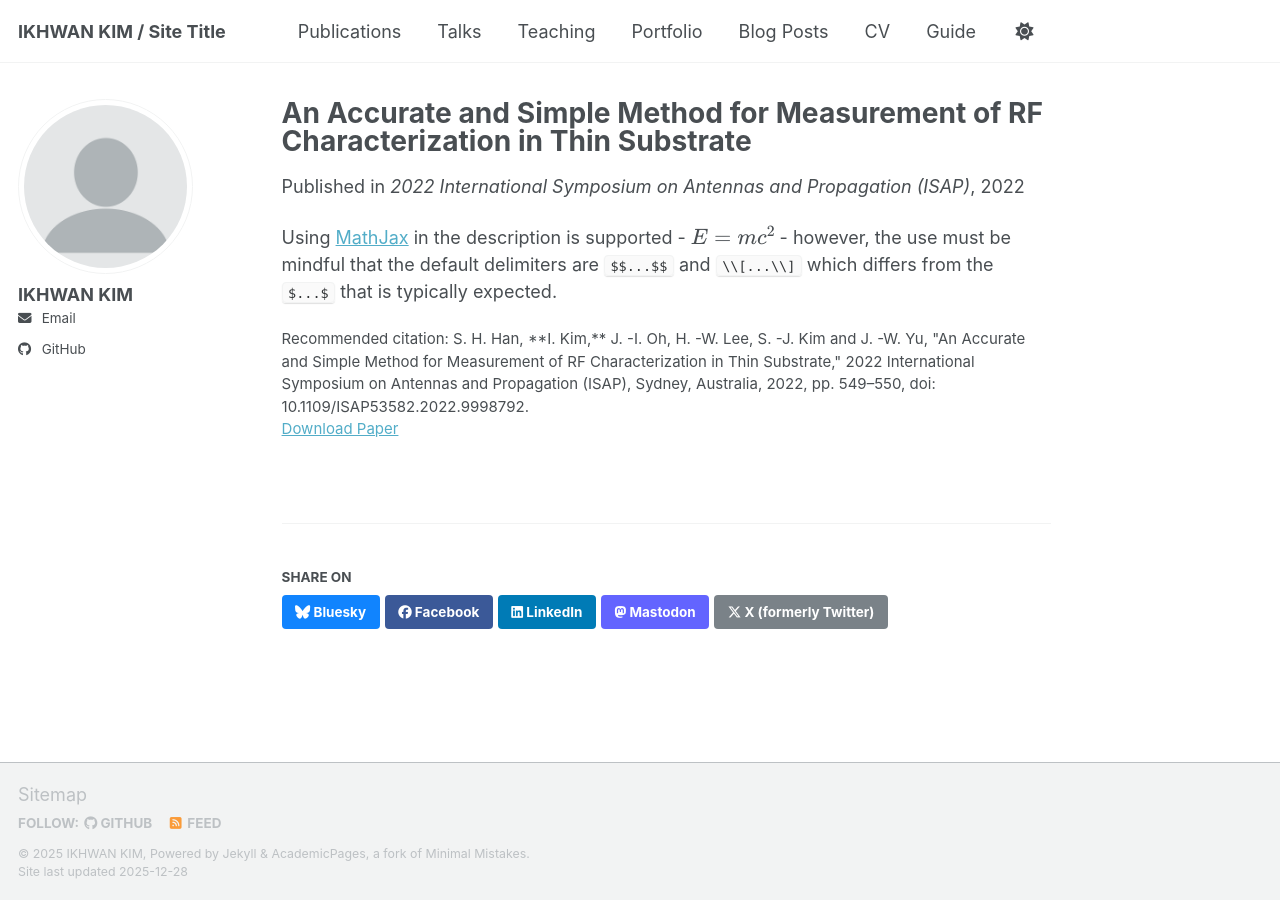
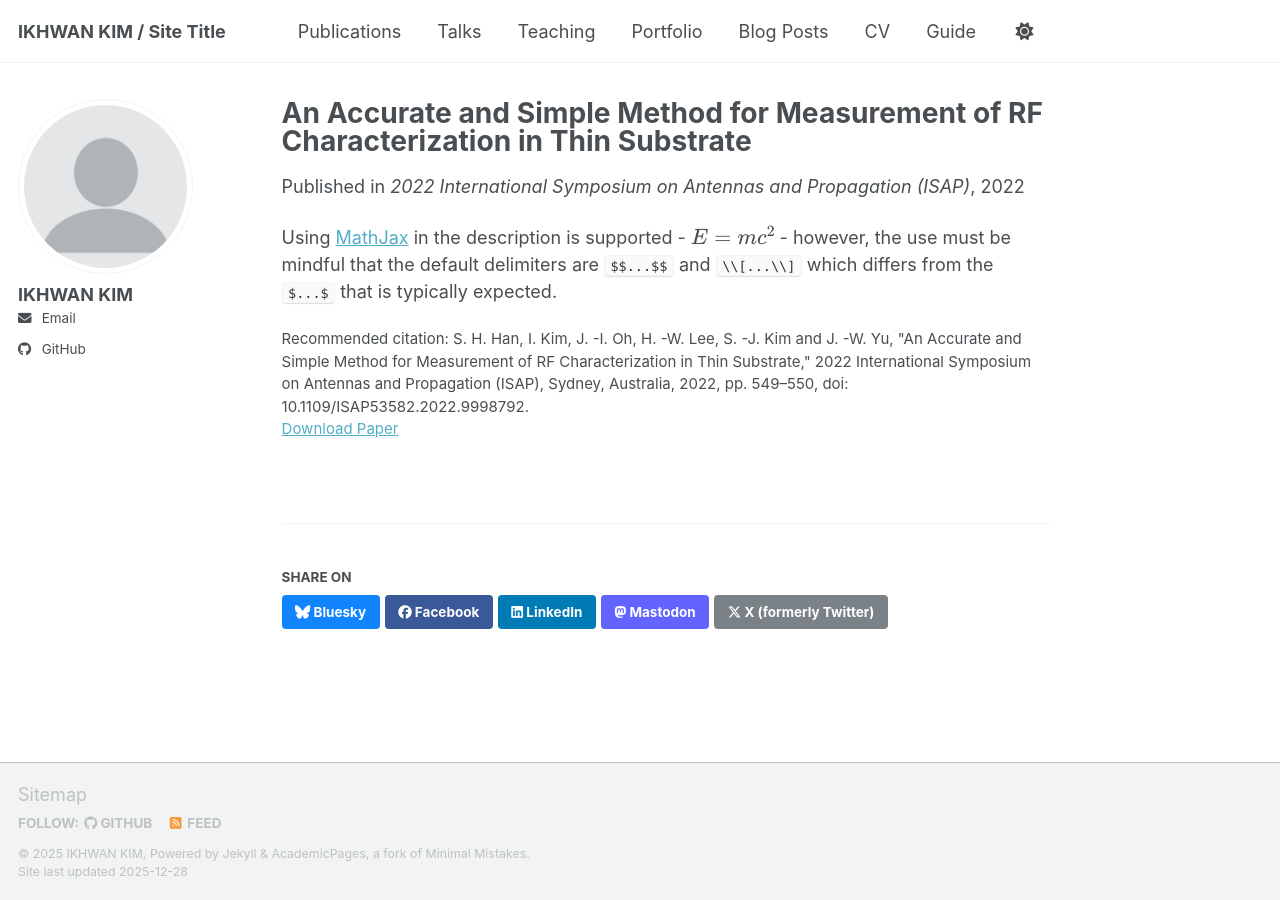
Before and after one commit to ikhwan-kim-rf/ikhwan-kim-rf, a Jekyll site: the page built from _publications/An Accurate and Simple Method for Measurement of RF Characterization in Thin Substrate.md, in a window 1280 px wide. Built offline with Jekyll 4.4.1, drawn with Linux system fonts in a browser that asks for light colours; a script bundle is joined from its source files by our own code; library files that are not in the unit come from our copies.

```diff
--- a/_publications/An Accurate and Simple Method for Measurement of RF Characterization in Thin Substrate.md
+++ b/_publications/An Accurate and Simple Method for Measurement of RF Characterization in Thin Substrate.md
@@ -7,7 +7,7 @@ excerpt: 'This paper presents that dielectric constant and loss tangent can be o
 date: 2022-10-31
 venue: '2022 International Symposium on Antennas and Propagation (ISAP)'
 paperurl: '10.1109/ISAP53582.2022.9998792'
-citation: 'S. H. Han, **I. Kim,** J. -I. Oh, H. -W. Lee, S. -J. Kim and J. -W. Yu, "An Accurate and Simple Method for Measurement of RF Characterization in Thin Substrate," 2022 International Symposium on Antennas and Propagation (ISAP), Sydney, Australia, 2022, pp. 549–550, doi: 10.1109/ISAP53582.2022.9998792.'
+citation: 'S. H. Han, I. Kim, J. -I. Oh, H. -W. Lee, S. -J. Kim and J. -W. Yu, "An Accurate and Simple Method for Measurement of RF Characterization in Thin Substrate," 2022 International Symposium on Antennas and Propagation (ISAP), Sydney, Australia, 2022, pp. 549–550, doi: 10.1109/ISAP53582.2022.9998792.'
 ---
 
 Using [MathJax](https://www.mathjax.org/) in the description is supported - $$E=mc^2$$ - however, the use must be mindful that the default delimiters are `$$...$$` and `\\[...\\]` which differs from the `$...$` that is typically expected.
```
